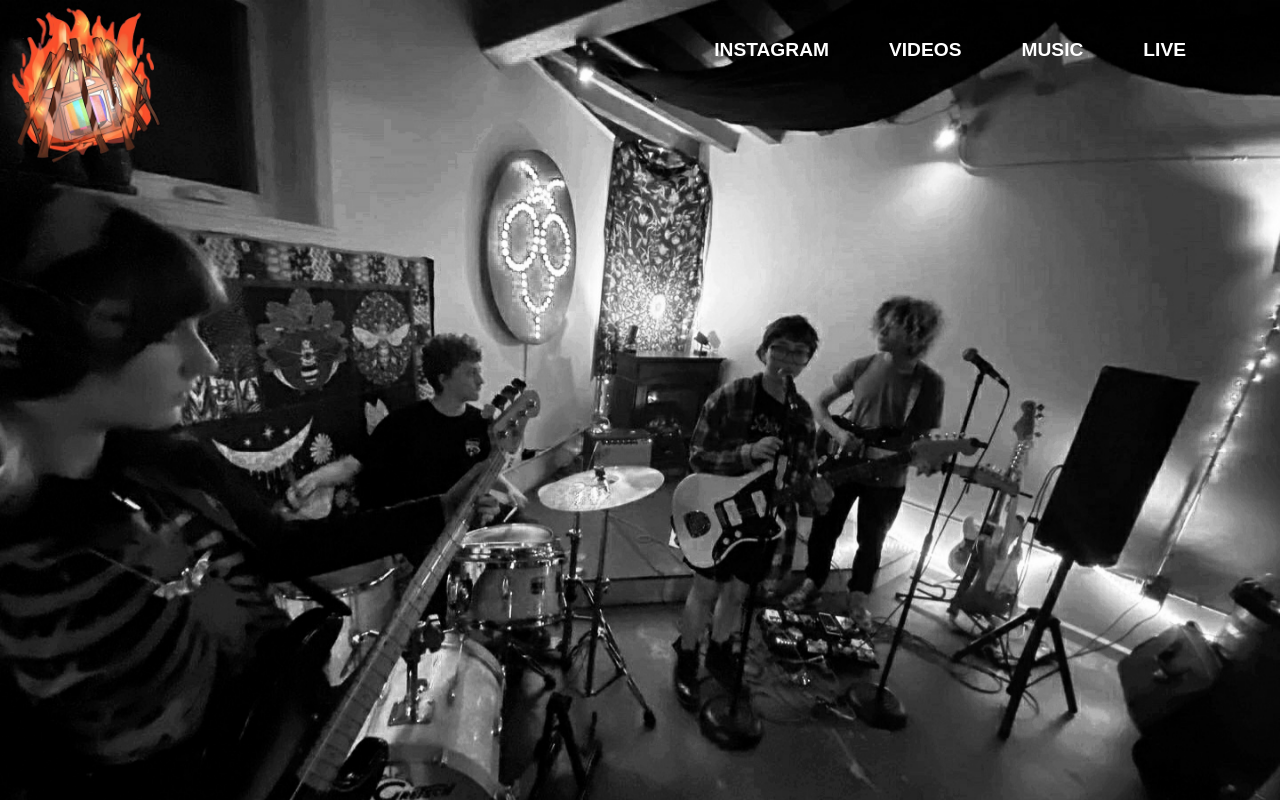
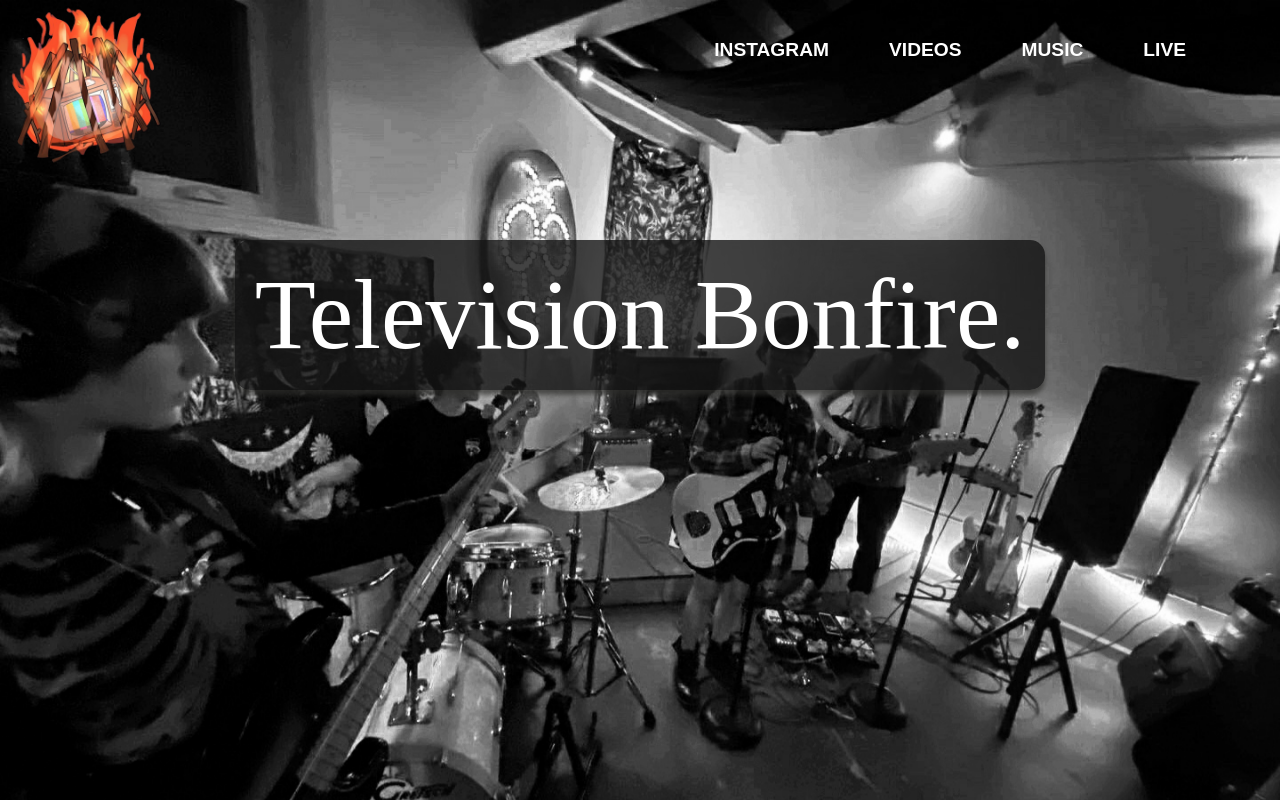
Before and after one commit to linkh0208/react-frontend-band, a React (Vite) app: page / in a window 1280 px wide. Built offline with nearby package versions, Linux system fonts and the light colour scheme; a web font is replaced by a local one.

Commit message:
css for cards

```diff
--- a/src/App.css
+++ b/src/App.css
@@ -55,12 +55,12 @@
 
 .playlistcard {
   width: 1000px;
-  background-color: rgb(51, 51, 51);
-  box-shadow: 0 4px 8px rgb(0, 0, 0, 0.2);
+  background-color: rgba(66, 66, 66, 0.9);
   border-radius: 10px;
   color: white;
   padding: 30px;
   min-height: 700px;
+  box-shadow: 0px 5px 10px rgb(46, 46, 43, 1);
 }
 
 .music {
@@ -96,7 +96,7 @@
 
 .trackName {
   padding: 0 10px 0 0;
-  font-family: BrooklynSamuelsFive;
+  font-family: BrooklynSamuelsFive-Bold;
   font-size: 1.2rem;
 }
 
@@ -146,3 +146,15 @@
   width: 2px;
   background-color: white;
 }
+
+.title {
+  margin-top: 30vh;
+  padding-left: 20px;
+  padding-right: 20px;
+  font-family: BrooklynSamuelsFive-Bold;
+  color:white;
+  font-size: 100px;
+  background-color: rgb(20, 20, 20, 0.8);
+  border-radius: 15px;
+  box-shadow: 0px 5px 5px rgb(46, 46, 43, 0.7);
+}
--- a/src/components/navbar.jsx
+++ b/src/components/navbar.jsx
@@ -4,7 +4,6 @@
     return (
         <div className="navbar">
                 <Link to='/'><img className='logo' src={logo} /></Link>
-                <div className="circlethingy"></div>
             <div className="rightnavbar">
                 <a href='https://www.instagram.com/tv.bonfire/' target='_blank' rel='noreferrer' className="nav-link">INSTAGRAM</a>
                 <Link className="nav-link" to='/videos' >VIDEOS</Link>
--- a/src/pages/home.jsx
+++ b/src/pages/home.jsx
@@ -1,6 +1,7 @@
 function Home() {
     return (
         <div className="home-page">
+            <div className="title">Television Bonfire.</div>
         </div>
     )
 }
```
